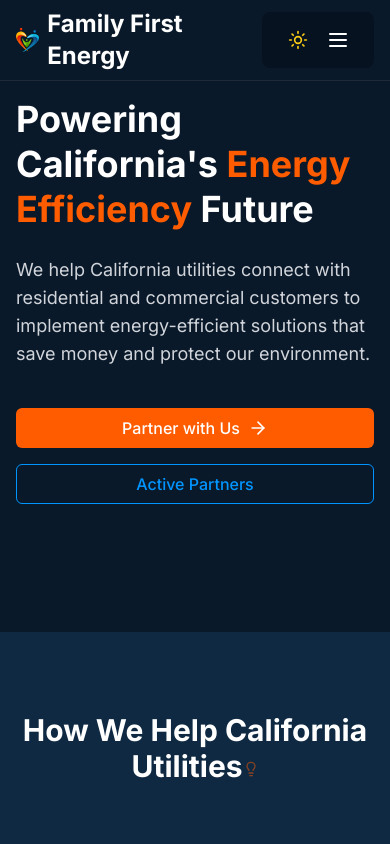
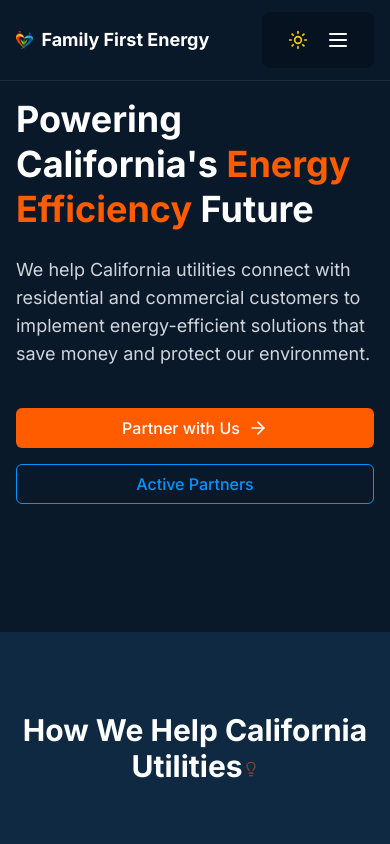
Before and after one commit to soccerneversleeps/FFEFinal-Clean, a Next.js app: page / in a window 390 px wide. Shown: the top 844 px of the page. Built offline with nearby package versions, Linux system fonts and the light colour scheme.

Commit message:
fix: Adjust logo text size to prevent wrapping on mobile

```diff
--- a/src/components/shared/Logo.tsx
+++ b/src/components/shared/Logo.tsx
@@ -9,17 +9,17 @@ export default function Logo({ size }: LogoProps = {}) {
   return (
     <Link
       href="/"
-      className={`flex items-center gap-2 text-2xl font-bold text-white hover:text-orange transition-colors ${
+      className={`flex items-center gap-2 text-lg md:text-2xl font-bold text-white hover:text-orange transition-colors whitespace-nowrap ${
         size ? `text-[${size}px]` : ''
       }`}
     >
       <Image
         src="/images/partners/FullLogo_Transparent_NoBuffer (1).png"
         alt="Family First Energy Logo"
-        width={32}
-        height={32}
+        width={28}
+        height={28}
         className="w-auto h-[1em]"
-        style={{ maxHeight: size ? `${size}px` : '32px' }}
+        style={{ maxHeight: size ? `${size}px` : '28px' }}
       />
       Family First Energy
     </Link>
```
